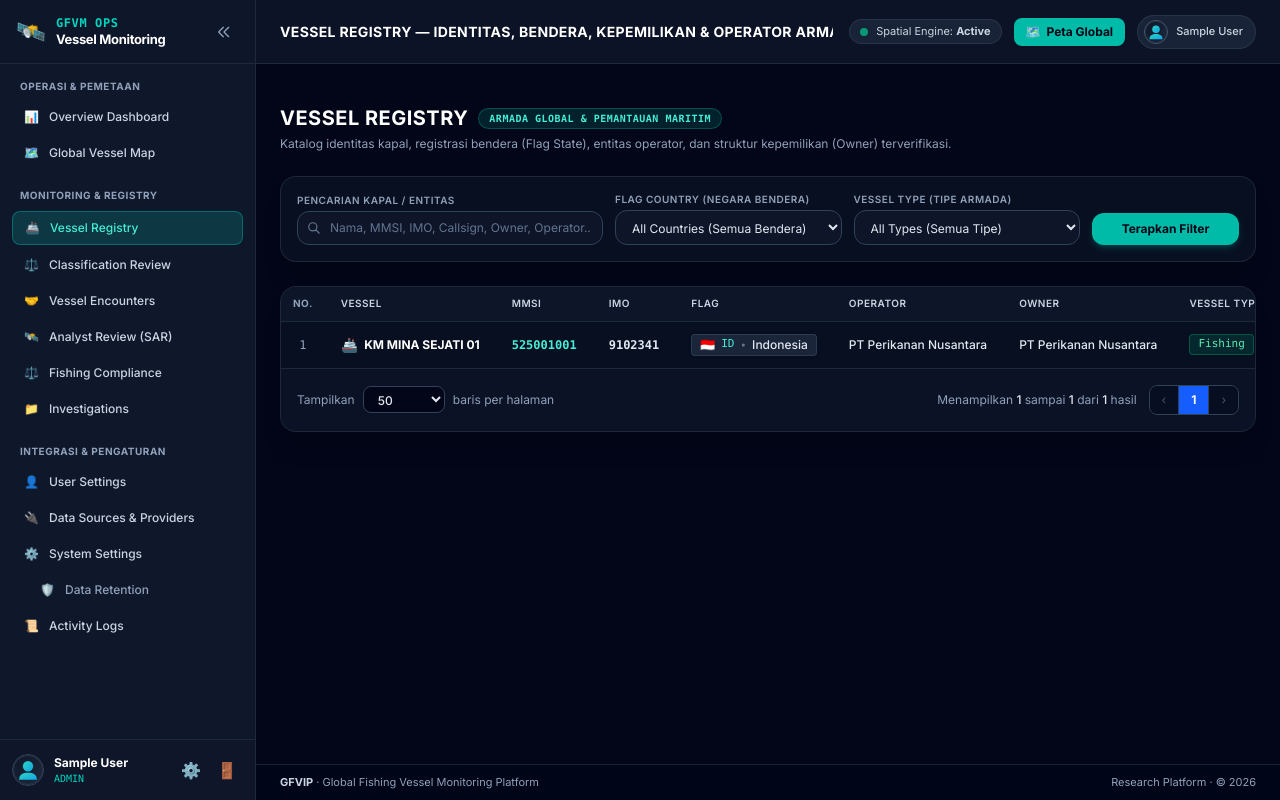
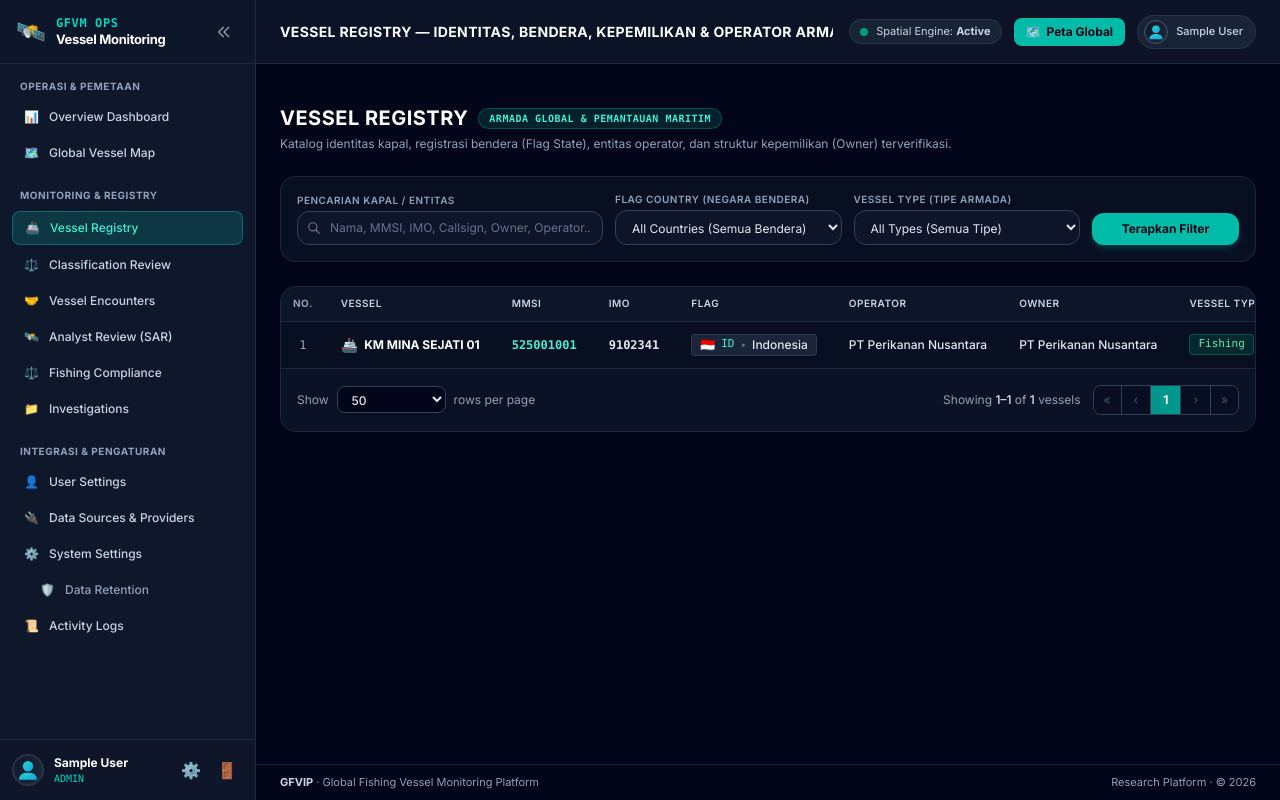
Before and after one commit to ametatjeh/Global-Fishing-Vessel-Platform, a Laravel app: page /vessels in a window 1280 px wide. Run offline with Laravel 12, Linux system fonts and the light colour scheme; the visitor is signed in with stand-in values (Sample User, id 1); data comes from the database, SQL or seed files in the repository; data that the repository does not hold is empty; style sheets or scripts are compiled from the project's sources; parts of the project's set-up code (start-up, migrations or seed data) failed here and were passed over; some libraries are stand-ins or nearby versions.

Commit message:
feat(vessels,map): optimize vessel pagination navigation, spatial subqueries, and map layer abort controllers

```diff
--- a/app/Http/Controllers/VesselController.php
+++ b/app/Http/Controllers/VesselController.php
@@ -88,12 +88,12 @@ class VesselController extends Controller
             }
         }
 
-        $perPageParam = $request->query('per_page', 50);
-        if ($perPageParam === 'all' || $perPageParam === 'semua') {
+        $perPageInput = strtolower(trim((string) $request->query('per_page', '50')));
+        if ($perPageInput === 'all' || $perPageInput === 'semua') {
             $totalCount = (clone $query)->count();
             $perPage = max(1, $totalCount);
         } else {
-            $perPage = (int) $perPageParam;
+            $perPage = (int) $perPageInput;
             if (!in_array($perPage, [10, 25, 50, 100], true)) {
                 $perPage = 50;
             }
--- a/app/Services/SpatialQueryService.php
+++ b/app/Services/SpatialQueryService.php
@@ -900,8 +900,7 @@ class SpatialQueryService
         }
 
         if ($vesselFiltersActive) {
-            $matchedVesselIds = $vesselQuery->pluck('id');
-            $posQuery->whereIn('vessel_id', $matchedVesselIds);
+            $posQuery->whereIn('vessel_id', $vesselQuery->select('id'));
         }
 
         // Apply position-level filters: SOG, COG, Heading status, Freshness, Date
--- a/resources/views/partials/pagination.blade.php
+++ b/resources/views/partials/pagination.blade.php
@@ -1,39 +1,47 @@
 <div class="flex flex-col sm:flex-row sm:items-center justify-between gap-4 p-4 border-t border-slate-800 bg-slate-900/60 text-xs text-slate-400">
     <!-- Left: Per page selector -->
     <div class="flex items-center gap-2">
-        <span class="text-slate-400">Tampilkan</span>
+        <span class="text-slate-400">Show</span>
         @php
-            $currentPerPage = request('per_page', $paginator->perPage());
-            $isAll = ($currentPerPage === 'all' || $currentPerPage === 'semua' || (int) $currentPerPage >= max(1, $paginator->total()) && !in_array((int)$currentPerPage, [10, 25, 50, 100], true));
+            $rawPerPage = request('per_page');
+            $isAll = in_array(strtolower((string)$rawPerPage), ['all', 'semua'], true);
+            $selectedPerPage = $isAll ? 'all' : (in_array((int)$rawPerPage, [10, 25, 50, 100], true) ? (int)$rawPerPage : $paginator->perPage());
         @endphp
-        <select onchange="const u = new URL(window.location.href); u.searchParams.set('per_page', this.value); u.searchParams.set('page', 1); window.location.href = u.toString();"
+        <select id="vesselsPerPageSelect" onchange="const u = new URL(window.location.href); u.searchParams.set('per_page', this.value); u.searchParams.set('page', 1); window.location.href = u.toString();"
             class="px-2.5 py-1 rounded-lg bg-slate-950 border border-slate-700 text-slate-200 text-xs focus:outline-none focus:border-teal-400 focus:ring-1 focus:ring-teal-400 font-medium cursor-pointer">
-            <option value="10" {{ (!$isAll && (int)$currentPerPage === 10) ? 'selected' : '' }}>10</option>
-            <option value="25" {{ (!$isAll && (int)$currentPerPage === 25) ? 'selected' : '' }}>25</option>
-            <option value="50" {{ (!$isAll && (int)$currentPerPage === 50) ? 'selected' : '' }}>50</option>
-            <option value="100" {{ (!$isAll && (int)$currentPerPage === 100) ? 'selected' : '' }}>100</option>
-            <option value="all" {{ $isAll ? 'selected' : '' }}>Semua</option>
+            <option value="10" {{ $selectedPerPage === 10 ? 'selected' : '' }}>10</option>
+            <option value="25" {{ $selectedPerPage === 25 ? 'selected' : '' }}>25</option>
+            <option value="50" {{ $selectedPerPage === 50 ? 'selected' : '' }}>50</option>
+            <option value="100" {{ $selectedPerPage === 100 ? 'selected' : '' }}>100</option>
+            <option value="all" {{ $selectedPerPage === 'all' ? 'selected' : '' }}>All (Semua)</option>
         </select>
-        <span class="text-slate-400">baris per halaman</span>
+        <span class="text-slate-400">rows per page</span>
     </div>
 
     <!-- Right: Summary & Pagination Links -->
     <div class="flex flex-col sm:flex-row sm:items-center gap-3">
-        <div class="text-slate-400">
+        <div class="text-slate-400 font-sans">
             @if($paginator->total() > 0)
-                Menampilkan <span class="font-medium text-slate-200">{{ $paginator->firstItem() }}</span> sampai <span class="font-medium text-slate-200">{{ $paginator->lastItem() }}</span> dari <span class="font-medium text-slate-200">{{ $paginator->total() }}</span> hasil
+                Showing <span class="font-medium text-slate-200">{{ $paginator->firstItem() }}–{{ $paginator->lastItem() }}</span> of <span class="font-medium text-slate-200">{{ $paginator->total() }}</span> vessels
             @else
-                Menampilkan <span class="font-medium text-slate-200">0</span> hasil
+                Showing <span class="font-medium text-slate-200">0</span> vessels
             @endif
         </div>
 
         @if ($paginator->hasPages())
-        <nav class="inline-flex rounded-lg border border-slate-700 overflow-hidden shadow-xs divide-x divide-slate-700 bg-slate-950 text-xs" aria-label="Pagination">
+        <nav class="inline-flex rounded-lg border border-slate-700 overflow-hidden shadow-xs divide-x divide-slate-700 bg-slate-950 text-xs" aria-label="Pagination Navigation">
+            {{-- First Page Link --}}
+            @if ($paginator->onFirstPage())
+                <span class="px-2.5 py-1.5 text-slate-600 bg-slate-900/50 cursor-not-allowed select-none" title="First Page">&laquo;</span>
+            @else
+                <a href="{{ $paginator->url(1) }}" class="px-2.5 py-1.5 text-slate-300 hover:text-white hover:bg-slate-800 transition select-none" title="First Page">&laquo;</a>
+            @endif
+
             {{-- Previous Page Link --}}
             @if ($paginator->onFirstPage())
-                <span class="px-3 py-1.5 text-slate-600 bg-slate-900/50 cursor-not-allowed select-none">&lsaquo;</span>
+                <span class="px-3 py-1.5 text-slate-600 bg-slate-900/50 cursor-not-allowed select-none" title="Previous">&lsaquo;</span>
             @else
-                <a href="{{ $paginator->previousPageUrl() }}" rel="prev" class="px-3 py-1.5 text-slate-300 hover:text-white hover:bg-slate-800 transition select-none">&lsaquo;</a>
+                <a href="{{ $paginator->previousPageUrl() }}" rel="prev" class="px-3 py-1.5 text-slate-300 hover:text-white hover:bg-slate-800 transition select-none" title="Previous">&lsaquo;</a>
             @endif
 
             {{-- Pagination Elements --}}
@@ -47,7 +55,7 @@
                 @if (is_array($element))
                     @foreach ($element as $page => $url)
                         @if ($page == $paginator->currentPage())
-                            <span class="px-3 py-1.5 bg-blue-600 text-white font-bold select-none">{{ $page }}</span>
+                            <span class="px-3 py-1.5 bg-teal-600 text-white font-bold select-none">{{ $page }}</span>
                         @else
                             <a href="{{ $url }}" class="px-3 py-1.5 text-slate-300 hover:text-white hover:bg-slate-800 transition select-none">{{ $page }}</a>
                         @endif
@@ -57,16 +65,25 @@
 
             {{-- Next Page Link --}}
             @if ($paginator->hasMorePages())
-                <a href="{{ $paginator->nextPageUrl() }}" rel="next" class="px-3 py-1.5 text-slate-300 hover:text-white hover:bg-slate-800 transition select-none">&rsaquo;</a>
+                <a href="{{ $paginator->nextPageUrl() }}" rel="next" class="px-3 py-1.5 text-slate-300 hover:text-white hover:bg-slate-800 transition select-none" title="Next">&rsaquo;</a>
             @else
-                <span class="px-3 py-1.5 text-slate-600 bg-slate-900/50 cursor-not-allowed select-none">&rsaquo;</span>
+                <span class="px-3 py-1.5 text-slate-600 bg-slate-900/50 cursor-not-allowed select-none" title="Next">&rsaquo;</span>
+            @endif
+
+            {{-- Last Page Link --}}
+            @if ($paginator->currentPage() >= $paginator->lastPage())
+                <span class="px-2.5 py-1.5 text-slate-600 bg-slate-900/50 cursor-not-allowed select-none" title="Last Page">&raquo;</span>
+            @else
+                <a href="{{ $paginator->url($paginator->lastPage()) }}" class="px-2.5 py-1.5 text-slate-300 hover:text-white hover:bg-slate-800 transition select-none" title="Last Page">&raquo;</a>
             @endif
         </nav>
         @else
-        <nav class="inline-flex rounded-lg border border-slate-700 overflow-hidden shadow-xs divide-x divide-slate-700 bg-slate-950 text-xs" aria-label="Pagination">
-            <span class="px-3 py-1.5 text-slate-600 bg-slate-900/50 cursor-not-allowed select-none">&lsaquo;</span>
-            <span class="px-3 py-1.5 bg-blue-600 text-white font-bold select-none">1</span>
-            <span class="px-3 py-1.5 text-slate-600 bg-slate-900/50 cursor-not-allowed select-none">&rsaquo;</span>
+        <nav class="inline-flex rounded-lg border border-slate-700 overflow-hidden shadow-xs divide-x divide-slate-700 bg-slate-950 text-xs" aria-label="Pagination Navigation">
+            <span class="px-2.5 py-1.5 text-slate-600 bg-slate-900/50 cursor-not-allowed select-none" title="First Page">&laquo;</span>
+            <span class="px-3 py-1.5 text-slate-600 bg-slate-900/50 cursor-not-allowed select-none" title="Previous">&lsaquo;</span>
+            <span class="px-3 py-1.5 bg-teal-600 text-white font-bold select-none">1</span>
+            <span class="px-3 py-1.5 text-slate-600 bg-slate-900/50 cursor-not-allowed select-none" title="Next">&rsaquo;</span>
+            <span class="px-2.5 py-1.5 text-slate-600 bg-slate-900/50 cursor-not-allowed select-none" title="Last Page">&raquo;</span>
         </nav>
         @endif
     </div>
```
Also changed, not shown: resources/js/map/global-map.js (+27 -56 lines), tests/Feature/VesselTableColumnsAuditTest.php (+47 -3 lines).
